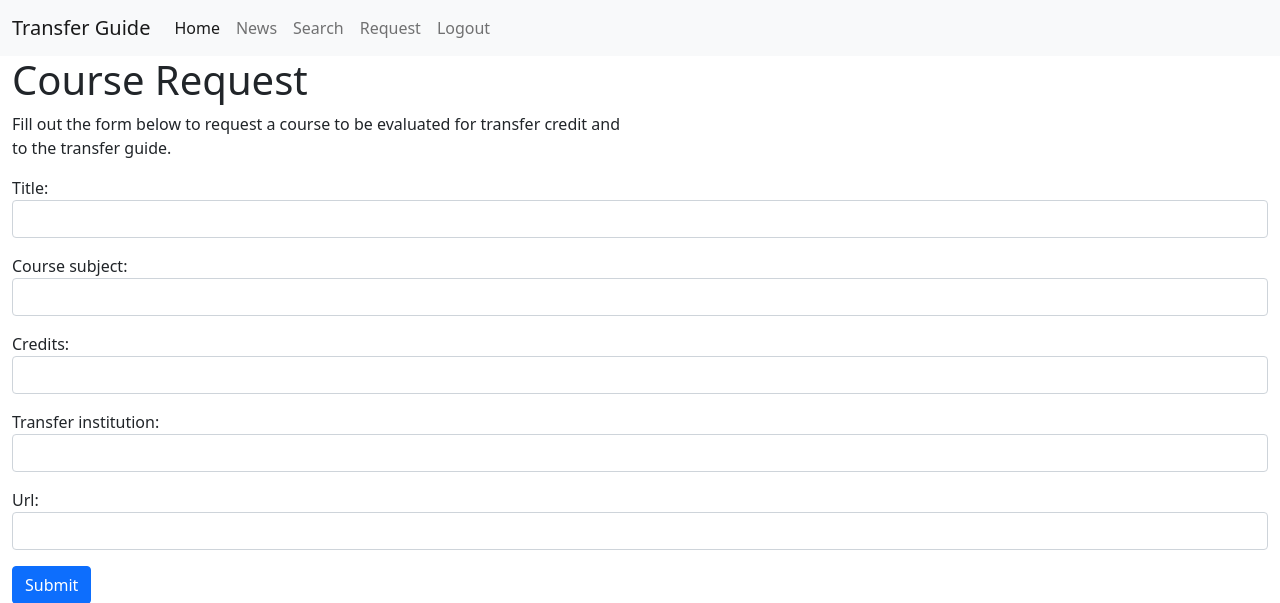
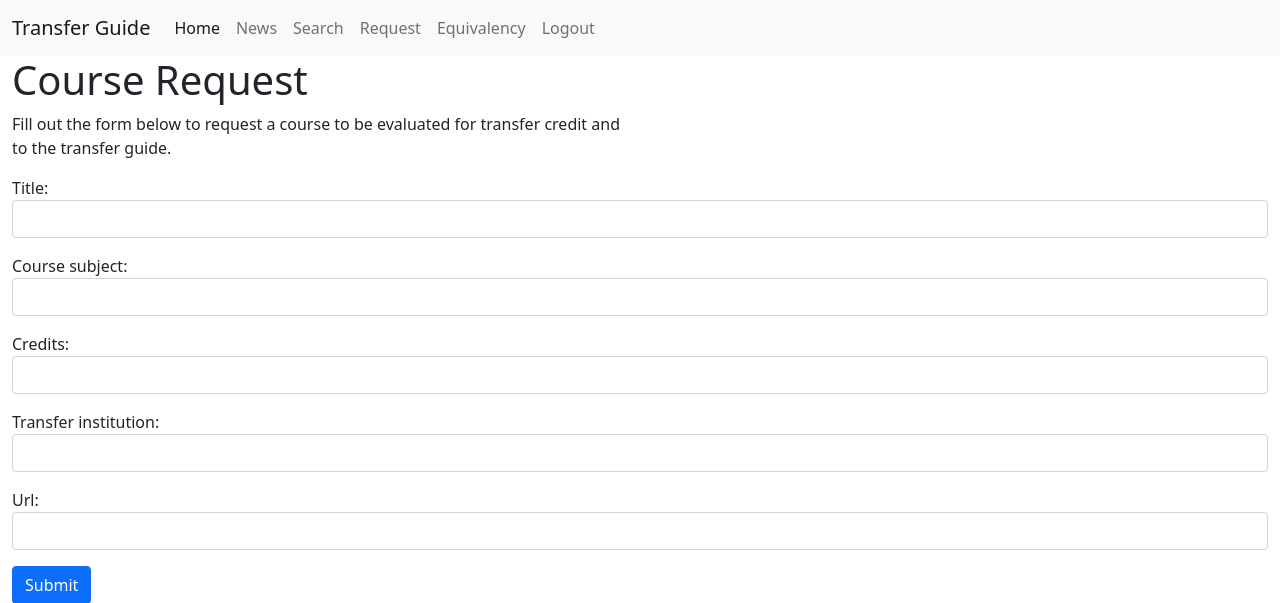
Before and after one commit to DTHM3/TransferGuide, a Django app: page /guide/course-request/ in a window 1280 px wide. Shown: the top 603 px of the page. Run offline with Django 4.2, Linux system fonts and the light colour scheme; the visitor is signed in with stand-in values (Sample User, id 1); some libraries are stand-ins or nearby versions.

Commit message:
equivalency started :

```diff
--- a/transferguideApp/templates/transferguideApp/index.html
+++ b/transferguideApp/templates/transferguideApp/index.html
@@ -26,6 +26,7 @@
         <li class="nav-item"> <a class="nav-link" href='{% url 'search' %}'>Search</a></li>
         {% if user.is_authenticated %}
         <li class="nav-item"> <a class="nav-link" href='{% url 'course-request' %}'>Request</a></li>
+        <li class="nav-item"> <a class="nav-link" href='{% url 'course-equivalency' %}'>Equivalency</a></li>
         <li class="nav-item"> <a class="nav-link" href="/logout">Logout</a></li>
         {% comment %} {% else %}
         <li class="nav-item"> <a class="nav-link" href="/login">Login</a></li> {% endcomment %}
```
